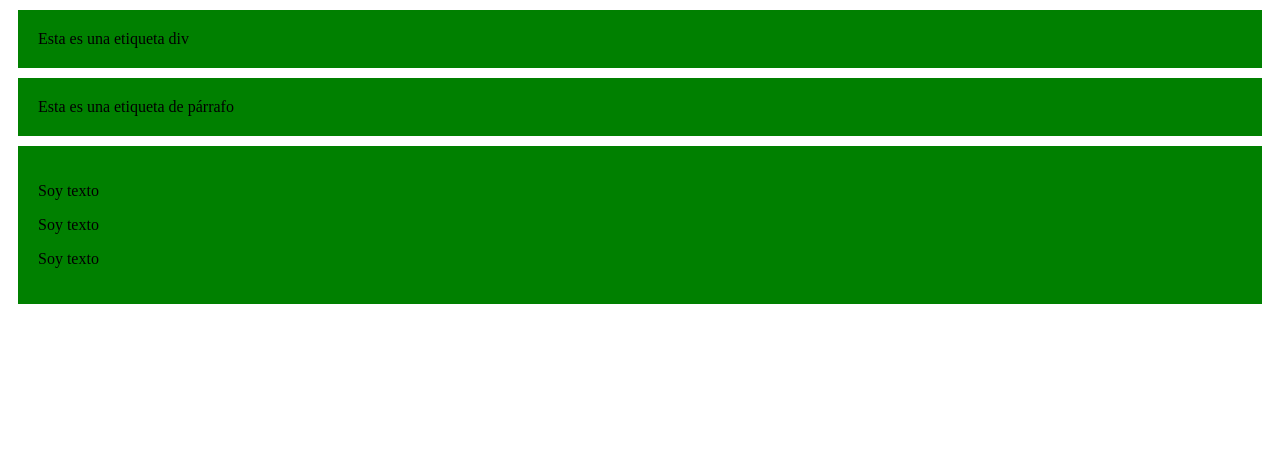
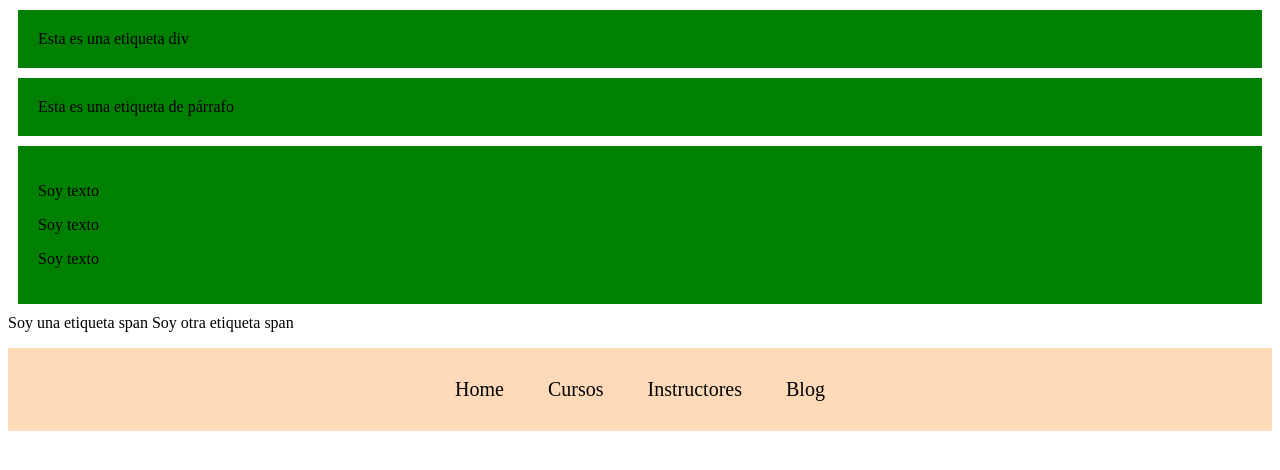
Before and after one commit to Jorhp90/fntend_dev, a plain HTML site: page curso_definitivo_html_css/CSS/38.display/index.html in a window 1280 px wide. Drawn offline with Linux system fonts and the light colour scheme.

Commit message:
display stuff

```diff
--- a/curso_definitivo_html_css/CSS/38.display/index.html
+++ b/curso_definitivo_html_css/CSS/38.display/index.html
@@ -15,5 +15,13 @@
         <p class="parrafo">Soy texto</p>
         <p class="parrafo">Soy texto</p>
     </div>
+    <span>Soy una etiqueta span</span>
+    <span>Soy otra etiqueta span</span>
+    <ul class="nav">
+        <li>Home</li>
+        <li>Cursos</li>
+        <li>Instructores</li>
+        <li>Blog</li>
+    </ul>
 </body>
 </html>
--- a/curso_definitivo_html_css/CSS/38.display/style.css
+++ b/curso_definitivo_html_css/CSS/38.display/style.css
@@ -3,3 +3,16 @@
     margin: 10px;
     padding: 20px;
 }
+.nav {
+    background-color: peachpuff;
+    padding: 20px;
+    list-style: none;
+    text-align: center;
+}
+.nav li {
+    display: inline-block;
+    font-size: 20px;
+    margin: 10px 0;
+    padding-left: 20px;
+    padding-right: 20px;
+}
```
